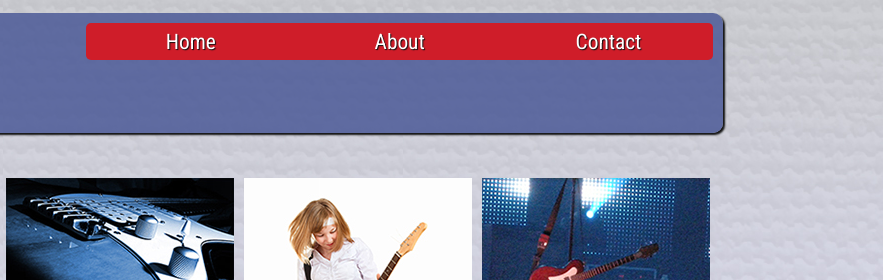
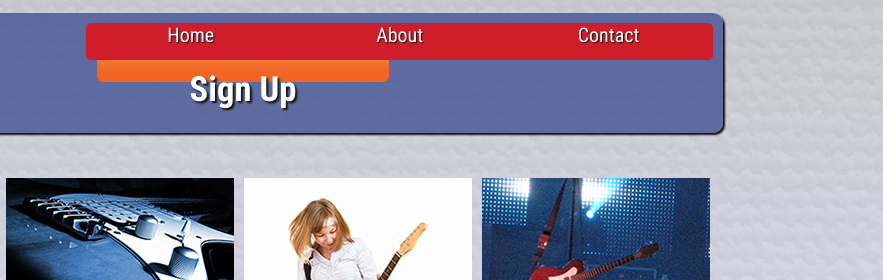
Before and after one commit to HeronMarked1/wsd, a plain HTML site: page index.html in a window 1280 px wide. Shown: the top 280 px of the page, 397-1280 px from the left. Drawn offline with Linux system fonts and the light colour scheme.

Commit message:
began creation of sign-up button in header; discovered font size error in menu bar stemming from specificity (not completely corrected yet)

```diff
--- a/css/main.css
+++ b/css/main.css
@@ -51,7 +51,7 @@ h1 {
 #nav_main {
 	float: right;
 	font-family: "roboto condensed", ariel, sans-serif;
-	font-size: 93.75%;
+	font-size: 125%;
 	text-shadow: 1px 1px 1px #111;
 	width: 66.666667%; /* 640px/960px */
 	height: 36.363636%; /* 40px/110px */
@@ -69,7 +69,7 @@ h1 {
 	display: block;
 	width: 33.3333333333333333333333%; /* 213px/640px */
 	height: 36.363636%; /* 40px/110px */
-	line-height: 250%; /* 40px/110px */
+	line-height: 125%; /* 40px/110px */
 	text-align: center;
 }
 
@@ -81,7 +81,6 @@ h1 {
 #nav_main a:link, #nav_main a:visited {
 	text-decoration: none;
 	color: rgb(255, 255, 255);
-	font-size: 16pt;
 }
 
 #nav_main a:hover {
@@ -90,6 +89,24 @@ h1 {
 }
 
 #nav_main a:active {
+	color: rgb(68, 83, 148);
+}
+
+header p a {
+	background-image: url(../images/button_signup.png);
+	display: block;
+	width: 31.145833%; /* 299px/960px */
+	height: 59px;
+	color: rgb(255, 255, 255);
+	text-decoration: none;
+	border-radius: 6px;
+}
+
+header p a:hover {
+	opacity: 0.8;
+}
+
+header p a:active {
 	color: rgb(68, 83, 148);
 }
 
--- a/index.html
+++ b/index.html
@@ -20,6 +20,7 @@
     			<li><a href="mailto:contact@rm-studios.com">Contact</a></li>
     		</ul>
       	</nav>
+      	<p class="text_button"><a href="#">Sign Up</a><p>
     </header>
     <section id="gallery">
         <ul>
@@ -73,10 +74,10 @@
            with music ministry for nine years. He loves teaching, and seeks to bring his students
            to a high level of proficiency.</span></p>
     </article> <!-- end of about instructor article -->
-    <section id="form_signup">
+    <!-- <section id="form_signup">
       	<h2>Sign Up for Lessons!</h2>
       	<p class="text_main">Please fill out the form below:</p> <!-- will add form later -->
-      	<p class="text_button"><a href="#">Sign Up</a><p>
+      	<p class="text_button"><a href="#">Sign Up</a><p> -->
     </section> <!-- end of sign up form -->
     <footer>
     	<p>&copy;2013 by Gaston Kurtz</p>
```
